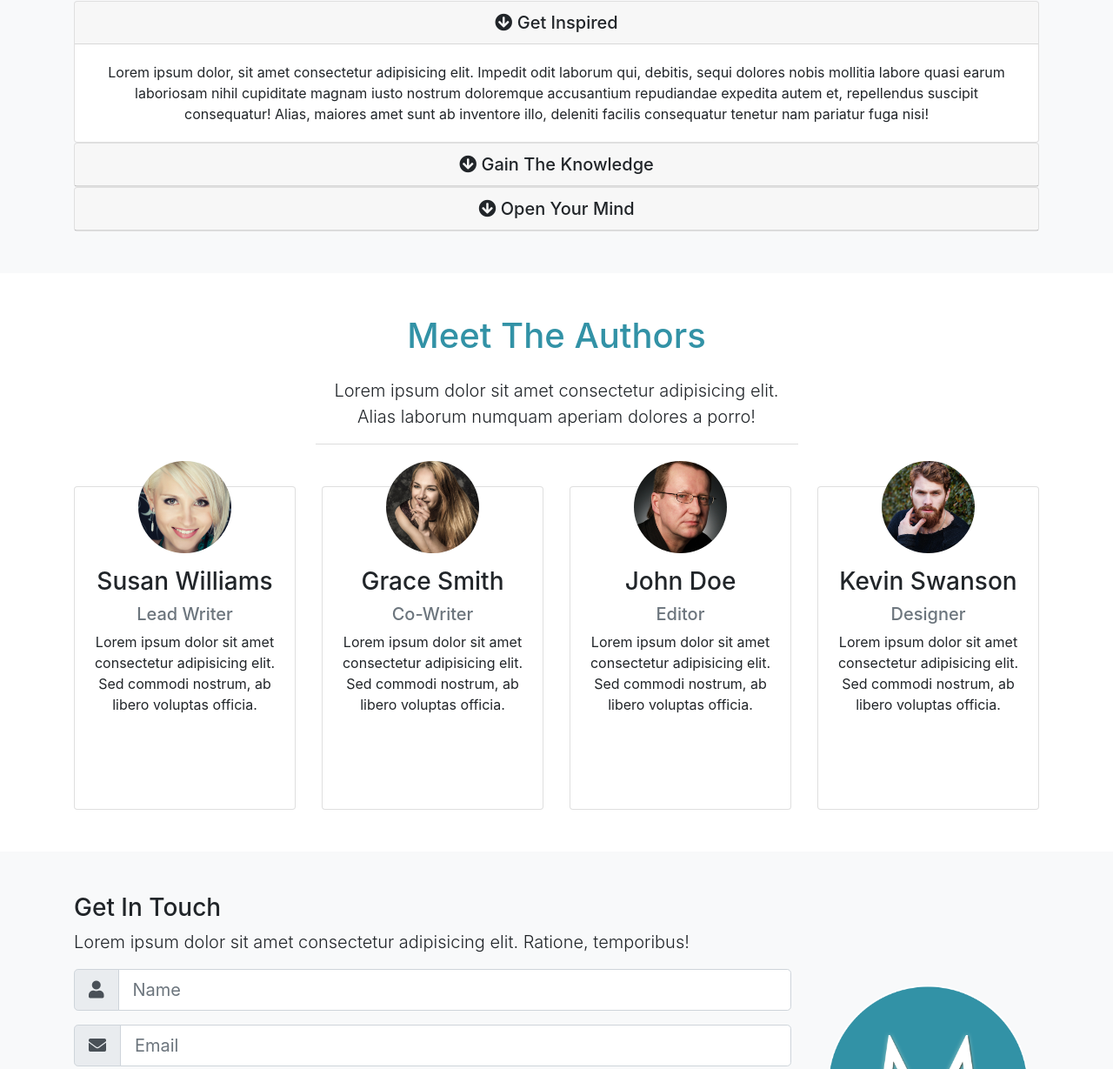
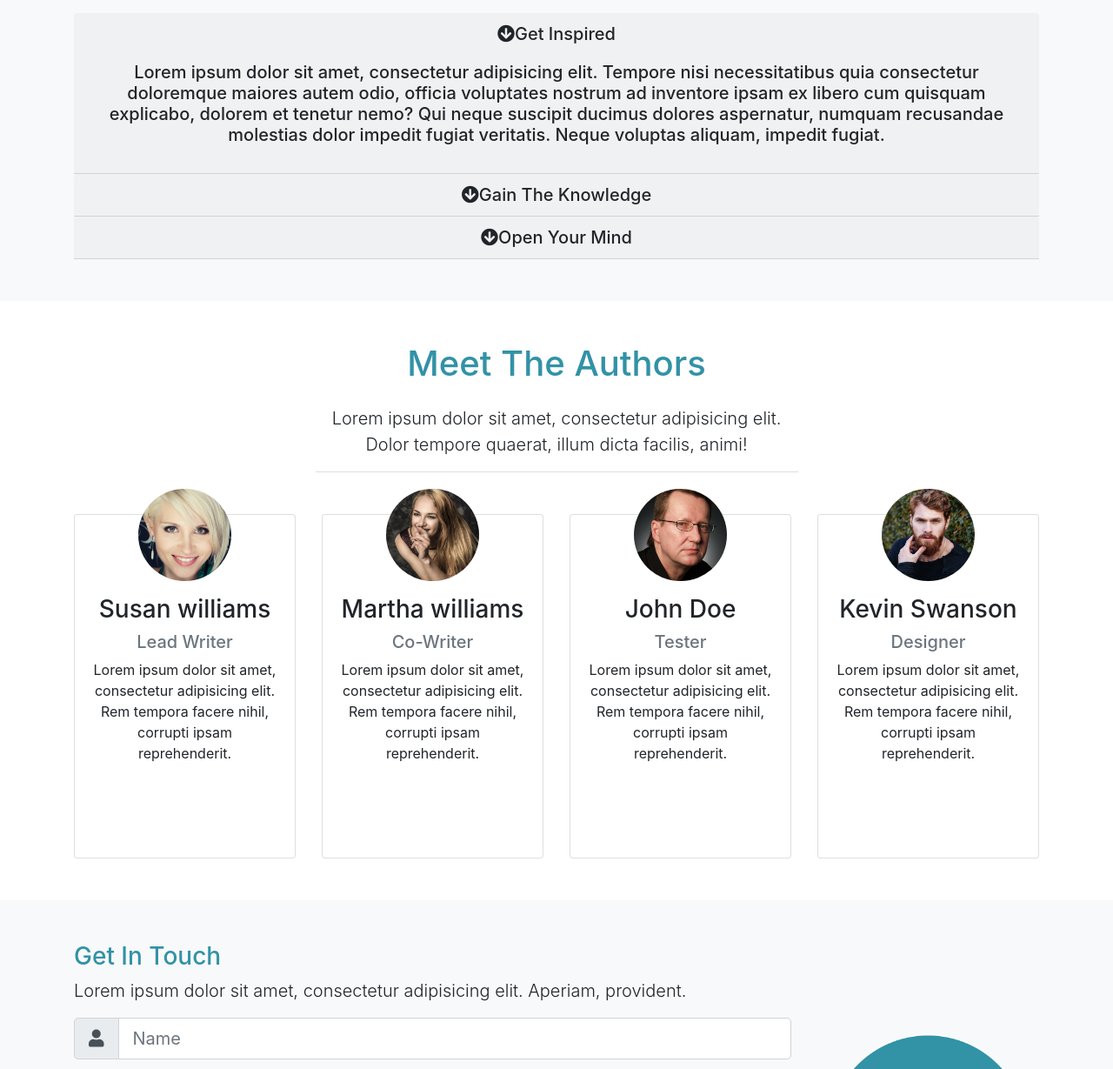
Before and after one commit to nidhi-abrol-sethi/Mizuxe, a plain HTML site: page index.html in a window 1280 px wide. Shown: the part 1377-2606 px from the top of the page at 87% size. Drawn offline with nearby package versions, Linux system fonts and the light colour scheme.

Commit message:
use the latest cdns

```diff
--- a/index.html
+++ b/index.html
@@ -5,20 +5,22 @@
 	<meta charset="UTF-8">
 	<meta name="viewport" content="width=device-width, initial-scale=1.0">
 	<meta http-equiv="X-UA-Compatible" content="ie=edge">
-  <link rel="stylesheet" href="https://use.fontawesome.com/releases/v5.0.13/css/all.css" integrity="sha384-DNOHZ68U8hZfKXOrtjWvjxusGo9WQnrNx2sqG0tfsghAvtVlRW3tvkXWZh58N9jp"
-    crossorigin="anonymous">
+	<link rel="stylesheet" href="https://use.fontawesome.com/releases/v5.0.13/css/all.css" integrity="sha384-DNOHZ68U8hZfKXOrtjWvjxusGo9WQnrNx2sqG0tfsghAvtVlRW3tvkXWZh58N9jp" crossorigin="anonymous">
 	<link rel="stylesheet" href="css/bootstrap.css">
 	<link rel="stylesheet" href="css/style.css">
-  <title>Bootstrap Theme</title>
+	<title>Mizuxe Theme</title>
 </head>
 
 <body id="home" data-spy="scroll" data-target="#main-nav">
+	<!-- START HERE NAV SECTION-->
+
 	<nav class="navbar navbar-expand-md navbar-light fixed-top py-4" id="main-nav">
 		<div class="container">
 			<a href="#home" class="navbar-brand">
-        <img src="img/mlogo.png" width="50" height="50" alt="">
+				<img src="img/mlogo.png" width="50" height="50" alt="logo-image">
 				<h3 class="d-inline align-middle">Mizuxe</h3>
 			</a>
+
 			<button class="navbar-toggler" data-toggle="collapse" data-target="#navbarCollapse">
 				<span class="navbar-toggler-icon"></span>
 			</button>
@@ -41,7 +43,8 @@
 		</div>
 	</nav>
 
-  <!-- SHOWCASE -->
+
+	<!-- SHOWCASE-->
 	<section id="showcase" class="py-5">
 		<div class="primary-overlay text-white">
 			<div class="container">
@@ -63,7 +66,7 @@
 		</div>
 	</section>
 
-  <!-- NEWSLETTER -->
+	<!-- NEWSLETTER-->
 	<section id="newsletter" class="bg-dark text-white py-5">
 		<div class="container">
 			<div class="row">
@@ -71,18 +74,20 @@
 					<input type="text" class="form-control form-control-lg mb-resp" placeholder="Enter Name">
 				</div>
 				<div class="col-md-4">
-          <input type="email" class="form-control form-control-lg mb-resp" placeholder="Enter Email">
+					<input type="text" class="form-control form-control-lg mb-resp" placeholder="Enter Email">
 				</div>
+
 				<div class="col-md-4">
 					<button class="btn btn-primary btn-lg btn-block">
-            <i class="fas fa-envelope-open-o"></i> Subscribe
+						<i class="fas fa-envelope-open-o"></i>Subscribe
 					</button>
 				</div>
 			</div>
 		</div>
+
 	</section>
 
-  <!-- BOXES -->
+    <!-- Boxes-->
     <section id="boxes" class="py-5">
       <div class="container">
         <div class="row">
@@ -90,7 +95,7 @@
             <div class="card text-center border-primary mb-resp">
               <div class="card-body">
                 <h3 class="text-primary">Be Better</h3>
-              <p class="text-muted">Lorem ipsum dolor, sit amet consectetur adipisicing elit. Eveniet, deserunt.</p>
+                <p class="text-muted">Lorem ipsum dolor sit amet, consectetur adipisicing elit. Autem, commodi.</p>
               </div>
             </div>
           </div>
@@ -98,7 +103,7 @@
             <div class="card text-center bg-primary text-white mb-resp">
               <div class="card-body">
                 <h3>Be Smarter</h3>
-              <p>Lorem ipsum dolor, sit amet consectetur adipisicing elit. Eveniet, deserunt.</p>
+                <p>Lorem ipsum dolor sit amet, consectetur adipisicing elit. Autem, commodi.</p>
               </div>
             </div>
           </div>
@@ -106,7 +111,7 @@
             <div class="card text-center border-primary mb-resp">
               <div class="card-body">
                 <h3 class="text-primary">Be Faster</h3>
-              <p class="text-muted">Lorem ipsum dolor, sit amet consectetur adipisicing elit. Eveniet, deserunt.</p>
+                <p class="text-muted">Lorem ipsum dolor sit amet, consectetur adipisicing elit. Autem, commodi.</p>
               </div>
             </div>
           </div>
@@ -114,15 +119,17 @@
             <div class="card text-center bg-primary text-white">
               <div class="card-body">
                 <h3>Be Stronger</h3>
-              <p>Lorem ipsum dolor, sit amet consectetur adipisicing elit. Eveniet, deserunt.</p>
+                <p>Lorem ipsum dolor sit amet, consectetur adipisicing elit. Autem, commodi.</p>
               </div>
             </div>
           </div>
+
         </div>
       </div>
     </section>
 
-  <!-- ABOUT / WHY SECTION -->
+    <!-- ABOUT/WHY SECTION-->
+
     <section id="about" class="py-5 text-center bg-light">
     <div class="container">
       <div class="row">
@@ -131,66 +138,157 @@
             <h1 class="text-primary pb-3">
               Why This Book?
             </h1>
-            <p class="lead pb-3">
-              Lorem ipsum dolor sit amet consectetur adipisicing elit. Possimus obcaecati alias rerum dolore fugiat debitis?
-            </p>
+            <p class="lead">Lorem ipsum dolor sit amet, consectetur adipisicing elit. Saepe, vel pariatur mollitia numquam consequatur similique!</p>
           </div>
 
-          <!-- ACCORDION -->
+          <!-- Accordian -->
           <div id="accordion">
-            <div class="card">
+            <div class="Card">
               <div class="card-header">
                 <h5 class="mb-0">
                   <div href="#collapse1" data-toggle="collapse" data-parent="#accordion">
-                    <i class="fas fa-arrow-circle-down"></i> Get Inspired
+                    <i class="fas fa-arrow-circle-down"></i>Get Inspired
+                  </div>
+                  <div id="collapse1" class="collapse show">
+                    <div class="card-body">Lorem ipsum dolor sit amet, consectetur adipisicing elit. Tempore nisi necessitatibus quia consectetur doloremque maiores autem odio, officia voluptates nostrum ad inventore ipsam ex libero cum quisquam explicabo, dolorem et tenetur nemo? Qui neque suscipit ducimus dolores aspernatur, numquam recusandae molestias dolor impedit fugiat veritatis. Neque voluptas aliquam, impedit fugiat.</div>
                   </div>
                 </h5>
               </div>
+            </div>
 
-              <div id="collapse1" class="collapse show">
-                <div class="card-body">
-                  Lorem ipsum dolor, sit amet consectetur adipisicing elit. Impedit odit laborum qui, debitis, sequi dolores nobis mollitia
-                  labore quasi earum laboriosam nihil cupiditate magnam iusto nostrum doloremque accusantium repudiandae
-                  expedita autem et, repellendus suscipit consequatur! Alias, maiores amet sunt ab inventore illo, deleniti
-                  facilis consequatur tenetur nam pariatur fuga nisi!
+            <div class="Card">
+              <div class="card-header">
+                <h5 class="mb-0">
+                  <div href="#collapse2" data-toggle="collapse" data-parent="#accordion">
+                    <i class="fas fa-arrow-circle-down"></i>Gain The Knowledge
+                  </div>
+                  <div id="collapse2" class="collapse">
+                    <div class="card-body">Lorem ipsum dolor sit amet, consectetur adipisicing elit. Tempore nisi necessitatibus quia consectetur doloremque maiores autem odio, officia voluptates nostrum ad inventore ipsam ex libero cum quisquam explicabo, dolorem et tenetur nemo? Qui neque suscipit ducimus dolores aspernatur, numquam recusandae molestias dolor impedit fugiat veritatis. Neque voluptas aliquam, impedit fugiat.</div>
+                  </div>
+                </h5>
+              </div>
+            </div>
+
+            <div class="Card">
+              <div class="card-header">
+                <h5 class="mb-0">
+                  <div href="#collapse3" data-toggle="collapse" data-parent="#accordion">
+                    <i class="fas fa-arrow-circle-down"></i>Open Your Mind
+                  </div>
+                  <div id="collapse3" class="collapse">
+                    <div class="card-body">Lorem ipsum dolor sit amet, consectetur adipisicing elit. Tempore nisi necessitatibus quia consectetur doloremque maiores autem odio, officia voluptates nostrum ad inventore ipsam ex libero cum quisquam explicabo, dolorem et tenetur nemo? Qui neque suscipit ducimus dolores aspernatur, numquam recusandae molestias dolor impedit fugiat veritatis. Neque voluptas aliquam, impedit fugiat.</div>
+                  </div>
+                </h5>
+              </div>
+            </div>
+          </div>
         </div>
       </div>
     </div>
 
-            <div class="card">
-              <div class="card-header">
-                <h5 class="mb-0">
-                  <div href="#collapse2" data-toggle="collapse" data-parent="#accordion">
-                    <i class="fas fa-arrow-circle-down"></i> Gain The Knowledge
-                  </div>
-                </h5>
-              </div>
+    </section>
 
-              <div id="collapse2" class="collapse">
-                <div class="card-body">
-                  Lorem ipsum dolor, sit amet consectetur adipisicing elit. Impedit odit laborum qui, debitis, sequi dolores nobis mollitia
-                  labore quasi earum laboriosam nihil cupiditate magnam iusto nostrum doloremque accusantium repudiandae
-                  expedita autem et, repellendus suscipit consequatur! Alias, maiores amet sunt ab inventore illo, deleniti
-                  facilis consequatur tenetur nam pariatur fuga nisi!
+    <!-- Authors-->
+
+    <section id="authors" class="text-center my-5">
+      <div class="container">
+        <div class="row">
+          <div class="col">
+            <div class="info-header mb-5">
+
+            <h1 class="text-primary pb-3">Meet The Authors</h1>
+            <p class="lead">Lorem ipsum dolor sit amet, consectetur adipisicing elit. Dolor tempore quaerat, illum dicta facilis, animi!</p>
           </div>
         </div>
       </div>
 
+      <div class="row">
+        <div class="col-lg-3 col-md-6">
           <div class="card">
-              <div class="card-header">
-                <h5 class="mb-0">
-                  <div href="#collapse3" data-toggle="collapse" data-parent="#accordion">
-                    <i class="fas fa-arrow-circle-down"></i> Open Your Mind
+            <div class="card-body">
+              <img src="img/person1.jpg"class="img-fluid rounded-circle mb-3 w-50">
+              <h3>Susan williams</h3>
+              <h5 class="text-muted">Lead Writer</h5>
+              <p>Lorem ipsum dolor sit amet, consectetur adipisicing elit. Rem tempora facere nihil, corrupti ipsam reprehenderit.
+              </p>
+              <div class="d-flex justify-content-center">
+                <div class="p-4">
+                  <a href="http://facebook.com"><i class="fab fa-facebook"></i></a>
                 </div>
-                </h5>
+                <div class="p-4">
+                    <a href="http://twitter.com"><i class="fab fa-twitter"></i></a>
+                </div>
+                <div class="p-4">
+                    <a href="http://instagram.com"><i class="fab fa-instagram"></i></a>
+                </div>
+              </div>
+            </div>
+          </div>
         </div>
 
-              <div id="collapse3" class="collapse">
+        <div class="col-lg-3 col-md-6">
+          <div class="card">
             <div class="card-body">
-                  Lorem ipsum dolor, sit amet consectetur adipisicing elit. Impedit odit laborum qui, debitis, sequi dolores nobis mollitia
-                  labore quasi earum laboriosam nihil cupiditate magnam iusto nostrum doloremque accusantium repudiandae
-                  expedita autem et, repellendus suscipit consequatur! Alias, maiores amet sunt ab inventore illo, deleniti
-                  facilis consequatur tenetur nam pariatur fuga nisi!
+              <img src="img/person2.jpg"class="img-fluid rounded-circle mb-3 w-50">
+              <h3>Martha williams</h3>
+              <h5 class="text-muted">Co-Writer</h5>
+              <p>Lorem ipsum dolor sit amet, consectetur adipisicing elit. Rem tempora facere nihil, corrupti ipsam reprehenderit.
+              </p>
+              <div class="d-flex justify-content-center">
+                <div class="p-4">
+                  <a href="http://facebook.com"><i class="fab fa-facebook"></i></a>
+                </div>
+                <div class="p-4">
+                    <a href="http://twitter.com"><i class="fab fa-twitter"></i></a>
+                </div>
+                <div class="p-4">
+                    <a href="http://instagram.com"><i class="fab fa-instagram"></i></a>
+                </div>
+              </div>
+            </div>
+          </div>
+        </div>
+
+        <div class="col-lg-3 col-md-6">
+          <div class="card">
+            <div class="card-body">
+              <img src="img/person3.jpg"class="img-fluid rounded-circle mb-3 w-50">
+              <h3>John Doe</h3>
+              <h5 class="text-muted">Tester</h5>
+              <p>Lorem ipsum dolor sit amet, consectetur adipisicing elit. Rem tempora facere nihil, corrupti ipsam reprehenderit.
+              </p>
+              <div class="d-flex justify-content-center">
+                <div class="p-4">
+                  <a href="http://facebook.com"><i class="fab fa-facebook"></i></a>
+                </div>
+                <div class="p-4">
+                    <a href="http://twitter.com"><i class="fab fa-twitter"></i></a>
+                </div>
+                <div class="p-4">
+                    <a href="http://instagram.com"><i class="fab fa-instagram"></i></a>
+                </div>
+              </div>
+            </div>
+          </div>
+        </div>
+
+        <div class="col-lg-3 col-md-6">
+          <div class="card">
+            <div class="card-body">
+              <img src="img/person4.jpg"class="img-fluid rounded-circle mb-3 w-50">
+              <h3>Kevin Swanson</h3>
+              <h5 class="text-muted">Designer</h5>
+              <p>Lorem ipsum dolor sit amet, consectetur adipisicing elit. Rem tempora facere nihil, corrupti ipsam reprehenderit.
+              </p>
+              <div class="d-flex justify-content-center">
+                <div class="p-4">
+                  <a href="http://facebook.com"><i class="fab fa-facebook"></i></a>
+                </div>
+                <div class="p-4">
+                    <a href="http://twitter.com"><i class="fab fa-twitter"></i></a>
+                </div>
+                <div class="p-4">
+                    <a href="http://instagram.com"><i class="fab fa-instagram"></i></a>
                 </div>
               </div>
             </div>
@@ -200,181 +298,40 @@
      </div>
 </section>
 
-  <!-- AUTHORS -->
-  <section id="authors" class="my-5 text-center">
-    <div class="container">
-      <div class="row">
-        <div class="col">
-          <div class="info-header mb-5">
-            <h1 class="text-primary pb-3">
-              Meet The Authors
-            </h1>
-            <p class="lead">
-              Lorem ipsum dolor sit amet consectetur adipisicing elit. Alias laborum numquam aperiam dolores a porro!
-            </p>
-          </div>
-        </div>
-      </div>
+<!-- Contact -->
 
-      <div class="row">
-        <div class="col-lg-3 col-md-6">
-          <div class="card">
-            <div class="card-body">
-              <img src="img/person1.jpg" alt="" class="img-fluid rounded-circle w-50 mb-3">
-              <h3>Susan Williams</h3>
-              <h5 class="text-muted">Lead Writer</h5>
-              <p>Lorem ipsum dolor sit amet consectetur adipisicing elit. Sed commodi nostrum, ab libero voluptas officia.</p>
-              <div class="d-flex justify-content-center">
-                <div class="p-4">
-                  <a href="http://facebook.com">
-                    <i class="fab fa-facebook"></i>
-                  </a>
-                </div>
-                <div class="p-4">
-                  <a href="http://twitter.com">
-                    <i class="fab fa-twitter"></i>
-                  </a>
-                </div>
-                <div class="p-4">
-                  <a href="http://instagram.com">
-                    <i class="fab fa-instagram"></i>
-                  </a>
-                </div>
-
-              </div>
-            </div>
-          </div>
-        </div>
-
-        <div class="col-lg-3 col-md-6">
-          <div class="card">
-            <div class="card-body">
-              <img src="img/person2.jpg" alt="" class="img-fluid rounded-circle w-50 mb-3">
-              <h3>Grace Smith</h3>
-              <h5 class="text-muted">Co-Writer</h5>
-              <p>Lorem ipsum dolor sit amet consectetur adipisicing elit. Sed commodi nostrum, ab libero voluptas officia.</p>
-              <div class="d-flex justify-content-center">
-                <div class="p-4">
-                  <a href="http://facebook.com">
-                    <i class="fab fa-facebook"></i>
-                  </a>
-                </div>
-                <div class="p-4">
-                  <a href="http://twitter.com">
-                    <i class="fab fa-twitter"></i>
-                  </a>
-                </div>
-                <div class="p-4">
-                  <a href="http://instagram.com">
-                    <i class="fab fa-instagram"></i>
-                  </a>
-                </div>
-
-              </div>
-            </div>
-          </div>
-        </div>
-
-        <div class="col-lg-3 col-md-6">
-          <div class="card">
-            <div class="card-body">
-              <img src="img/person3.jpg" alt="" class="img-fluid rounded-circle w-50 mb-3">
-              <h3>John Doe</h3>
-              <h5 class="text-muted">Editor</h5>
-              <p>Lorem ipsum dolor sit amet consectetur adipisicing elit. Sed commodi nostrum, ab libero voluptas officia.</p>
-              <div class="d-flex justify-content-center">
-                <div class="p-4">
-                  <a href="http://facebook.com">
-                    <i class="fab fa-facebook"></i>
-                  </a>
-                </div>
-                <div class="p-4">
-                  <a href="http://twitter.com">
-                    <i class="fab fa-twitter"></i>
-                  </a>
-                </div>
-                <div class="p-4">
-                  <a href="http://instagram.com">
-                    <i class="fab fa-instagram"></i>
-                  </a>
-                </div>
-
-              </div>
-            </div>
-          </div>
-        </div>
-
-        <div class="col-lg-3 col-md-6">
-          <div class="card">
-            <div class="card-body">
-              <img src="img/person4.jpg" alt="" class="img-fluid rounded-circle w-50 mb-3">
-              <h3>Kevin Swanson</h3>
-              <h5 class="text-muted">Designer</h5>
-              <p>Lorem ipsum dolor sit amet consectetur adipisicing elit. Sed commodi nostrum, ab libero voluptas officia.</p>
-              <div class="d-flex justify-content-center">
-                <div class="p-4">
-                  <a href="http://facebook.com">
-                    <i class="fab fa-facebook"></i>
-                  </a>
-                </div>
-                <div class="p-4">
-                  <a href="http://twitter.com">
-                    <i class="fab fa-twitter"></i>
-                  </a>
-                </div>
-                <div class="p-4">
-                  <a href="http://instagram.com">
-                    <i class="fab fa-instagram"></i>
-                  </a>
-                </div>
-
-              </div>
-            </div>
-          </div>
-        </div>
-      </div>
-    </div>
-  </section>
-
-  <!-- CONTACT -->
-  <section id="contact" class="bg-light py-5">
+<section id="contact" class="py-5 bg-light">
   <div class="container">
     <div class="row">
       <div class="col-lg-9">
-          <h3>Get In Touch</h3>
-          <p class="lead">Lorem ipsum dolor sit amet consectetur adipisicing elit. Ratione, temporibus!</p>
+        <h3 class="text-primary">Get In Touch</h3>
+        <p class="lead">Lorem ipsum dolor sit amet, consectetur adipisicing elit. Aperiam, provident.</p>
+
       <form>
         <div class="input-group input-group-lg mb-3">
             <div class="input-group-prepend">
-                <span class="input-group-text">
-                  <i class="fas fa-user"></i>
-                </span>
+                <span class="input-group-text"><i class="fas fa-user"></i></span>
             </div>
-              <input type="text" class="form-control" placeholder="Name">
+            <input class="form-control" type="text" placeholder="Name">
         </div>
 
         <div class="input-group input-group-lg mb-3">
             <div class="input-group-prepend">
-                <span class="input-group-text">
-                  <i class="fas fa-envelope"></i>
-                </span>
+                <span class="input-group-text"><i class="fas fa-envelope"></i></span>
             </div>
-              <input type="text" class="form-control" placeholder="Email">
+            <input class="form-control" type="text" placeholder="Email">
         </div>
 
         <div class="input-group input-group-lg mb-3">
             <div class="input-group-prepend">
-                <span class="input-group-text">
-                  <i class="fas fa-pencil-alt"></i>
-                </span>
+                <span class="input-group-text"><i class="fas fa-pencil-alt"></i></span>
             </div>
-              <textarea class="form-control" placeholder="Message" rows="5"></textarea>
+            <textarea class="form-control" type="text" placeholder="Message" rows="5"></textarea>
         </div>
 
         <input type="submit" value="Submit" class="btn btn-primary btn-block btn-lg">
      </form>
       </div>
-
     <div class="col-lg-3 align-self-center">
       <img src="img/mlogo.png" alt="" class="img-fluid">
     </div>
@@ -382,46 +339,52 @@
 </div>
 </section>
 
-  <!-- FOOTER -->
+
+
+<!-- Footer-->
+
 <footer id="main-footer" class="py-5 bg-primary text-white">
  <div class="container">
    <div class="row text-center">
      <div class="col-md-6 ml-auto">
-          <p class="lead">
-            Copyright &copy;
-            <span id="year"></span>
-          </p>
+       <p class="lead">Copyright &copy;<span id="year"></span></p>
      </div>
    </div>
  </div>
 </footer>
+<script src="https://code.jquery.com/jquery-3.4.1.min.js"
+    integrity="sha256-CSXorXvZcTkaix6Yvo6HppcZGetbYMGWSFlBw8HfCJo=" crossorigin="anonymous"></script>
+  <script src="https://cdnjs.cloudflare.com/ajax/libs/popper.js/1.14.3/umd/popper.min.js"
+    integrity="sha384-ZMP7rVo3mIykV+2+9J3UJ46jBk0WLaUAdn689aCwoqbBJiSnjAK/l8WvCWPIPm49" crossorigin="anonymous">
+  </script>
+  <script src="https://stackpath.bootstrapcdn.com/bootstrap/4.3.1/js/bootstrap.min.js"
+    integrity="sha384-JjSmVgyd0p3pXB1rRibZUAYoIIy6OrQ6VrjIEaFf/nJGzIxFDsf4x0xIM+B07jRM" crossorigin="anonymous">
+  </script>
 
-
-  <script src="http://code.jquery.com/jquery-3.3.1.min.js" integrity="sha256-FgpCb/KJQlLNfOu91ta32o/NMZxltwRo8QtmkMRdAu8="
-    crossorigin="anonymous"></script>
-  <script src="https://cdnjs.cloudflare.com/ajax/libs/popper.js/1.14.3/umd/popper.min.js" integrity="sha384-ZMP7rVo3mIykV+2+9J3UJ46jBk0WLaUAdn689aCwoqbBJiSnjAK/l8WvCWPIPm49"
-    crossorigin="anonymous"></script>
-  <script src="https://stackpath.bootstrapcdn.com/bootstrap/4.1.1/js/bootstrap.min.js" integrity="sha384-smHYKdLADwkXOn1EmN1qk/HfnUcbVRZyYmZ4qpPea6sjB/pTJ0euyQp0Mk8ck+5T"
-    crossorigin="anonymous"></script>
 
 	<script>
 		// Get the current year for the copyright
 		$('#year').text(new Date().getFullYear());
 
-    // Init Scrollspy
-    $('body').scrollspy({ target: '#main-nav' });
+    //Init Scrollspy
+    $('body').scrollspy({target:'#main-nav'});
 
-    // Smooth Scrolling
-    $("#main-nav a").on('click', function (event) {
-      if (this.hash !== "") {
-        event.preventDefault();
+    //Smooth scrollling
 
+    $('#main-nav a').on('click', function (e) {
+      // Check for a hash value
+      if (this.hash !== '') {
+        // Prevent default behavior
+        e.preventDefault();
+
+        // Store hash
         const hash = this.hash;
 
+        // Animate smooth scroll
         $('html, body').animate({
           scrollTop: $(hash).offset().top
-        }, 800, function () {
-
+        }, 900, function () {
+          // Add hash to URL after scroll
           window.location.hash = hash;
         });
       }
```
Lines whose indentation alone changed are shown as unchanged.
